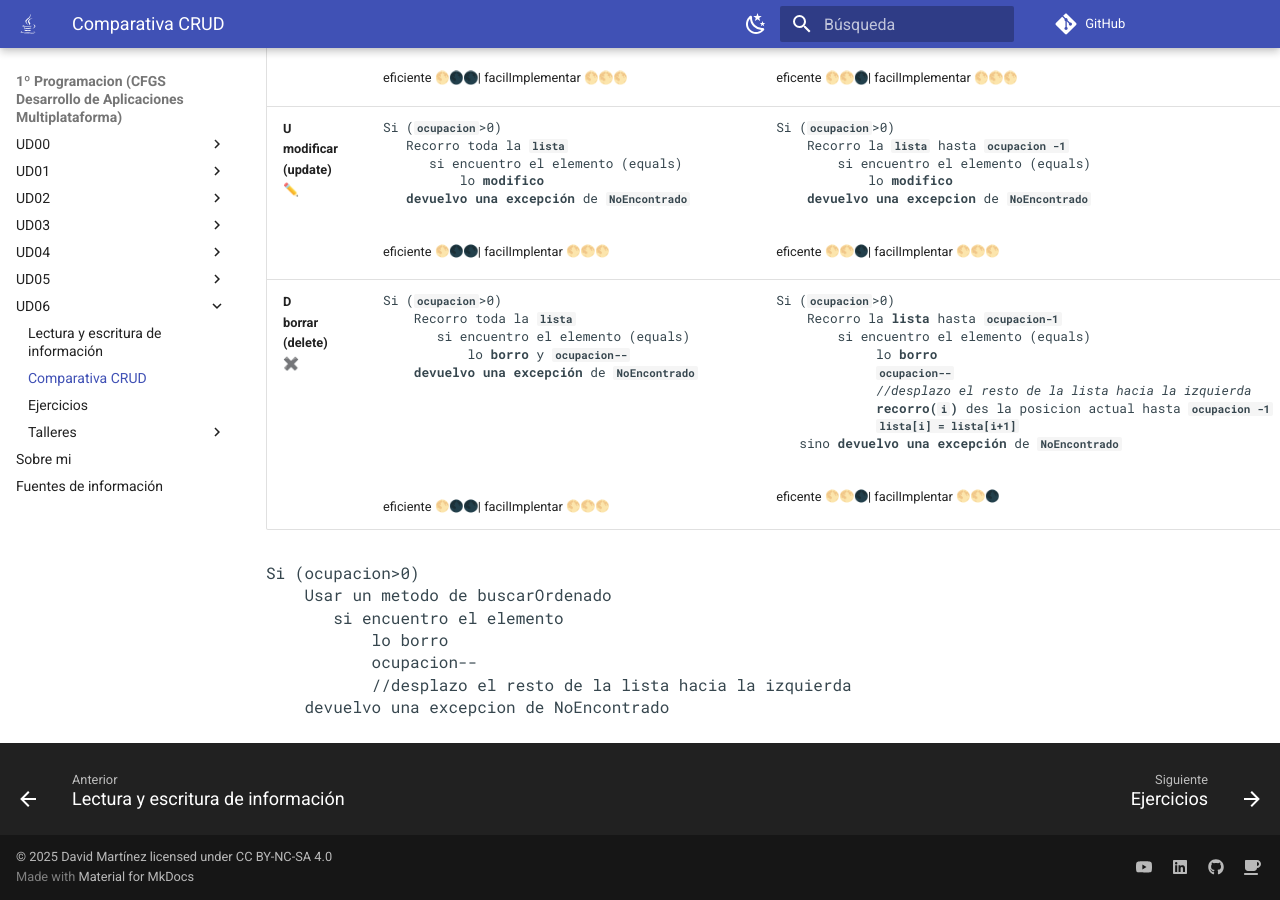
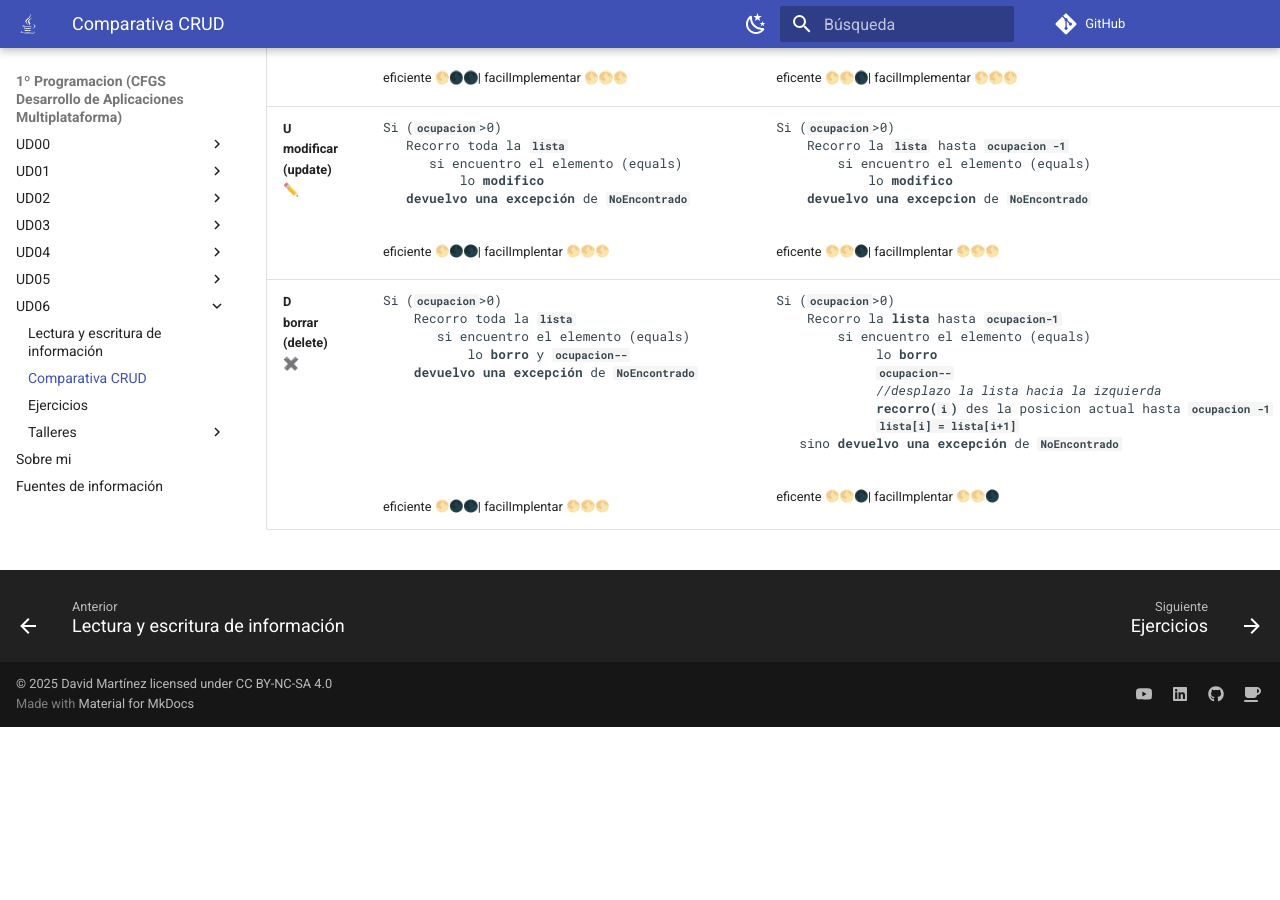
Before and after one commit to martinezpenya/1DAMProgramacion, an MkDocs documentation site: the page built from docs/UD06/UD06_comparativa_CRUD.md, in a window 1280 px wide and 900 px high, scrolled down 573 px. Built offline with MkDocs 1.6.1 and Material for MkDocs 9.7.7, drawn with Linux system fonts in a browser that asks for light colours; emoji names are drawn with the system emoji font; comment, search, counter and statistics services are not loaded; after the commit the page ends 1300 px from its top, so only the background shows below that.

Commit message:
try to reduce table size

```diff
--- a/docs/UD06/UD06_comparativa_CRUD.md
+++ b/docs/UD06/UD06_comparativa_CRUD.md
@@ -11,14 +11,4 @@ y otra variable **MAX_DISPONIBLE**: con el total máximo admitido.
 | **C<br />añadir<br />(create)**<br /> ➕   | <pre>Si (**`ocupacion`**<**`MAX_DISPONIBLE`**)<br/>    recorro toda la **`lista`**<br/>        si encuentro un hueco(null)<br />             **inserto** el elemento y **`ocupacion++`**</pre><br/>eficiente :full_moon::new_moon::new_moon: \| facilImplentar :full_moon::full_moon::new_moon: | <pre>Si (**`ocupacion`**<**`MAX_DISPONIBLE`**)<br/>    **inserto** el elemento en **`lista[ocupacion++`**]</pre><br /><br /><br />eficiente :full_moon::full_moon::full_moon:\| facilImplentar :full_moon::full_moon::full_moon: | <pre>Si (**`ocupacion`**<**`MAX_DISPONIBLE`**)<br/>    **insertoOrdenado** el elemento en **`lista`** y **`ocupacion++`**</pre><br /><br /><br />eficiente :full_moon::full_moon::new_moon:\| facilImplentar :full_moon::new_moon::new_moon: |
 | **R<br />leer<br />(read)**<br />🔎        | <pre>Si (**`ocupacion`**>0)<br/>    Recorro toda la **`lista`**<br/>       si encuentro el elemento (equals) <br/>           lo **devuelvo**<br/>    si no **devuelvo una excepción** de **`NoEncontrado`**</pre><br />eficiente :full_moon::new_moon::new_moon:\| facilImplementar :full_moon::full_moon::full_moon: | <pre>Si (**`ocupacion`**>0)<br/>   Recorro la **`lista`** hasta **`ocupacion-1`**<br/>       si encuentro el elemento (equals) <br />            lo **devuelvo**<br/>   si no **devuelvo una excepcion** de **`NoEncontrado`**</pre><br />eficente :full_moon::full_moon::new_moon:\| facilImplementar :full_moon::full_moon::full_moon: | <pre>Si (**`ocupacion`**>0)<br/>    Usar un metodo de **buscarOrdenado**<br/>    **devolver** el **`elemento`** o la **`Excepcion`** si no existe</pre><br /><br /><br />eficiente :full_moon::full_moon::full_moon:\| facilImplentar :full_moon::new_moon::new_moon: |
 | **U<br />modificar<br />(update)**<br />✏️ | <pre>Si (**`ocupacion`**>0)<br/>   Recorro toda la **`lista`**<br/>      si encuentro el elemento (equals)<br/>          lo **modifico**<br/>   **devuelvo una excepción** de **`NoEncontrado`**    <br/></pre><br />eficiente :full_moon::new_moon::new_moon:\| facilImplentar :full_moon::full_moon::full_moon: | <pre>Si (**`ocupacion`**>0)<br/>    Recorro la **`lista`** hasta **`ocupacion -1`**<br/>        si encuentro el elemento (equals) <br/>            lo **modifico**<br/>    **devuelvo una excepcion** de **`NoEncontrado`**</pre><br />eficente :full_moon::full_moon::new_moon:\| facilImplentar :full_moon::full_moon::full_moon: | <pre>Si (**`ocupacion`**>0)<br/>    Usar un metodo de **`buscarOrdenado`**<br/>    **modificar** el elemento o la **`Excepcion`** si no existe</pre><br /><br /><br />eficiente :full_moon::full_moon::full_moon:\| facilImplentar :full_moon::new_moon::new_moon: |
-| **D<br />borrar<br />(delete)**<br />✖️    | <pre>Si (**`ocupacion`**>0)<br/>    Recorro toda la **`lista`**<br/>       si encuentro el elemento (equals)<br/>           lo **borro** y **`ocupacion--`**<br/>    **devuelvo una excepción** de **`NoEncontrado`**</pre><br /><br /><br /><br /><br />eficiente :full_moon::new_moon::new_moon:\| facilImplentar :full_moon::full_moon::full_moon: | <pre>Si (**`ocupacion`**>0)<br/>    Recorro la **lista** hasta **`ocupacion-1`**<br/>        si encuentro el elemento (equals) <br/>             lo **borro**<br/>             **`ocupacion--`**<br/>             *//desplazo el resto de la lista hacia la izquierda*<br/>             **recorro(`i`)** des la posicion actual hasta **`ocupacion -1`**<br/>             **`lista[i] = lista[i+1]`**<br/>	sino **devuelvo una excepción** de **`NoEncontrado`**</pre><br />eficente :full_moon::full_moon::new_moon:\| facilImplentar :full_moon::full_moon::new_moon: | <pre>Si (**`ocupacion`**>0)<br/>    Usar un metodo de **`buscarOrdenado`**<br/>       si encuentro el elemento<br/>           lo **borro** <br/>           **`ocupacion--`**<br/>           *//desplazo el resto de la lista hacia la izquierda*<br/>    sino **devuelvo una excepción** de **`NoEncontrado`**</pre><br /><br /><br />eficiente :full_moon::full_moon::full_moon:\| facilImplentar :full_moon::new_moon::new_moon: |
-
-<pre>
-Si (ocupacion>0)
-    Usar un metodo de buscarOrdenado
-       si encuentro el elemento
-           lo borro
-           ocupacion--
-           //desplazo el resto de la lista hacia la izquierda
-    devuelvo una excepcion de NoEncontrado
-</pre>
+| **D<br />borrar<br />(delete)**<br />✖️    | <pre>Si (**`ocupacion`**>0)<br/>    Recorro toda la **`lista`**<br/>       si encuentro el elemento (equals)<br/>           lo **borro** y **`ocupacion--`**<br/>    **devuelvo una excepción** de **`NoEncontrado`**</pre><br /><br /><br /><br /><br />eficiente :full_moon::new_moon::new_moon:\| facilImplentar :full_moon::full_moon::full_moon: | <pre>Si (**`ocupacion`**>0)<br/>    Recorro la **lista** hasta **`ocupacion-1`**<br/>        si encuentro el elemento (equals) <br/>             lo **borro**<br/>             **`ocupacion--`**<br/>             *//desplazo la lista hacia la izquierda*<br/>             **recorro(`i`)** des la posicion actual hasta **`ocupacion -1`**<br/>             **`lista[i] = lista[i+1]`**<br/>	sino **devuelvo una excepción** de **`NoEncontrado`**</pre><br />eficente :full_moon::full_moon::new_moon:\| facilImplentar :full_moon::full_moon::new_moon: | <pre>Si (**`ocupacion`**>0)<br/>    Usar un metodo de **`buscarOrdenado`**<br/>       si encuentro el elemento<br/>           lo **borro** <br/>           **`ocupacion--`**<br/>           *//desplazo la lista hacia la izquierda*<br/>    sino **devuelvo una excepción** de **`NoEncontrado`**</pre><br /><br /><br />eficiente :full_moon::full_moon::full_moon:\| facilImplentar :full_moon::new_moon::new_moon: |
```
